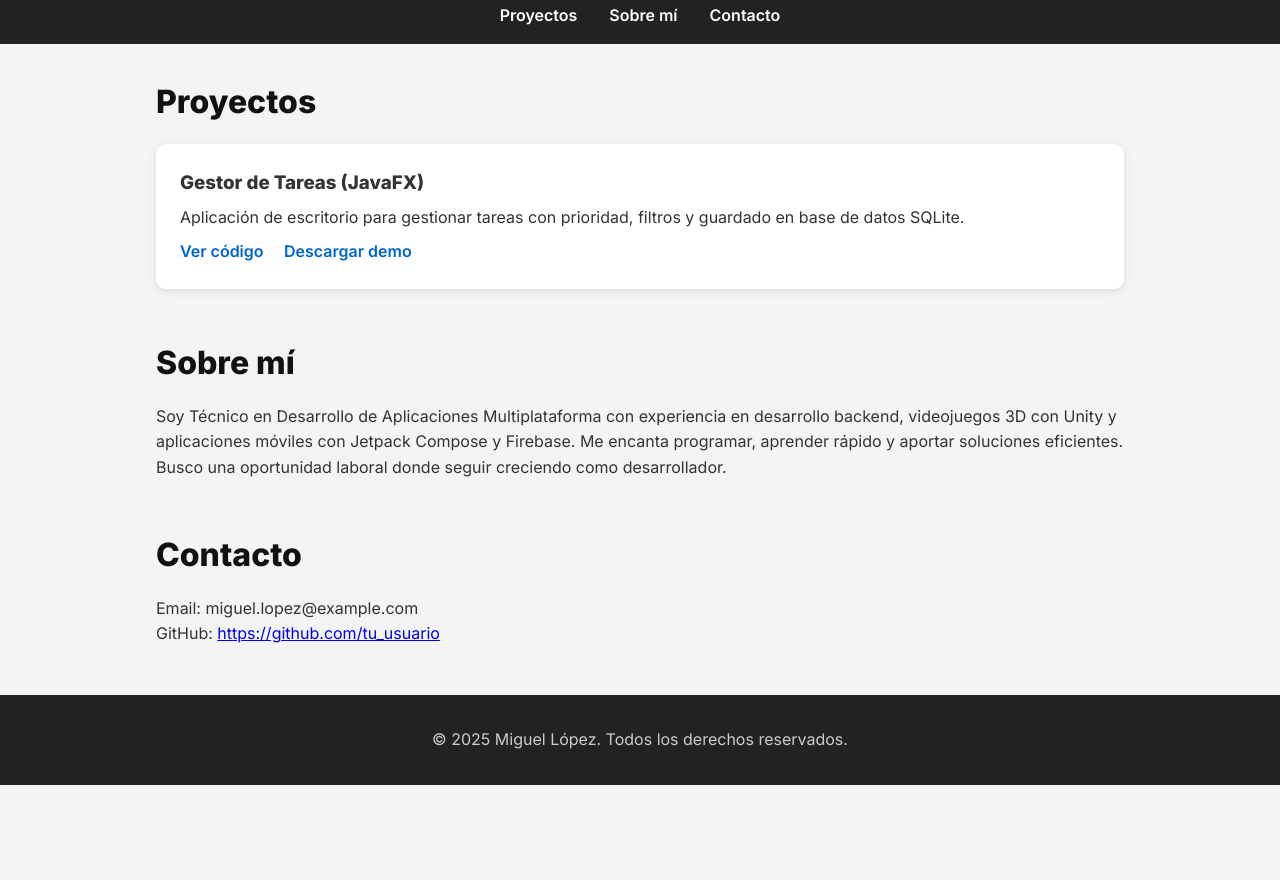
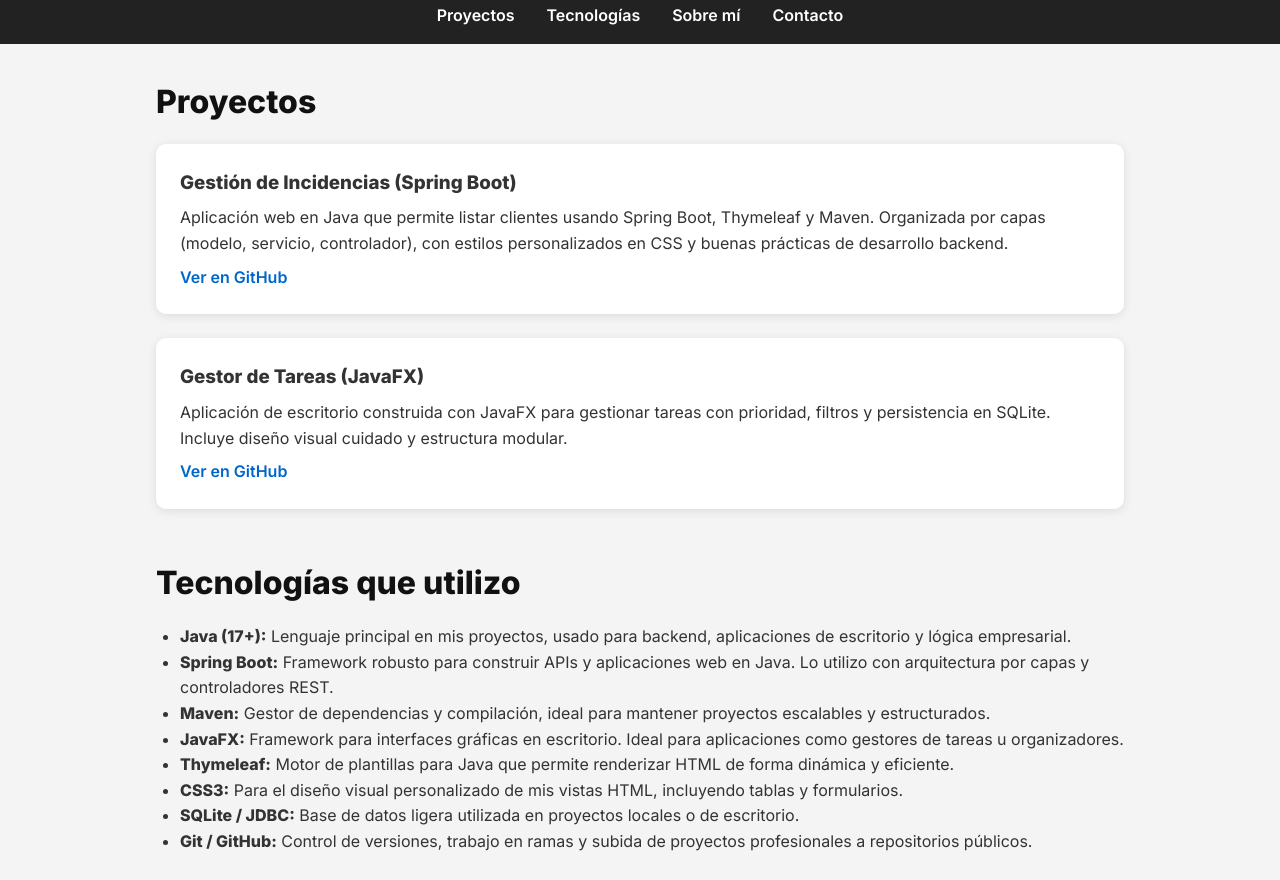
Before and after one commit to miike96/miguel-lopez.github.io, a plain HTML site: page index.html in a window 1280 px wide. Shown: the part 180-1060 px from the top of the page. Before the commit the page ends 965 px from the top, so only its background shows below. Drawn offline with Linux system fonts and the light colour scheme.

Commit message:
Update index.html
Modificado el index

```diff
--- a/index.html
+++ b/index.html
@@ -67,11 +67,14 @@
     }
     .project a {
       display: inline-block;
-      margin-right: 1rem;
       margin-top: 0.5rem;
       text-decoration: none;
       color: #0066cc;
       font-weight: 600;
+    }
+    ul.tech-list {
+      list-style: disc;
+      padding-left: 1.5rem;
     }
     footer {
       text-align: center;
@@ -89,6 +92,7 @@
 
   <nav>
     <a href="#proyectos">Proyectos</a>
+    <a href="#tecnologias">Tecnologías</a>
     <a href="#sobre-mi">Sobre mí</a>
     <a href="#contacto">Contacto</a>
   </nav>
@@ -98,14 +102,30 @@
       <h2>Proyectos</h2>
 
       <div class="project">
-        <h3>Gestor de Tareas (JavaFX)</h3>
-        <p>Aplicación de escritorio para gestionar tareas con prioridad, filtros y guardado en base de datos SQLite.</p>
-        <a href="https://github.com/miike96/GestorDeTareas" target="_blank">Ver código</a>
-        <a href="/descargas/GestorDeTareasInstaller.exe" download>Descargar demo</a>
+        <h3>Gestión de Incidencias (Spring Boot)</h3>
+        <p>Aplicación web en Java que permite listar clientes usando Spring Boot, Thymeleaf y Maven. Organizada por capas (modelo, servicio, controlador), con estilos personalizados en CSS y buenas prácticas de desarrollo backend.</p>
+        <a href="https://github.com/miike96/GestionDeIncidencias" target="_blank">Ver en GitHub</a>
       </div>
 
-      <!-- Más proyectos aquí -->
+      <div class="project">
+        <h3>Gestor de Tareas (JavaFX)</h3>
+        <p>Aplicación de escritorio construida con JavaFX para gestionar tareas con prioridad, filtros y persistencia en SQLite. Incluye diseño visual cuidado y estructura modular.</p>
+        <a href="https://github.com/miike96/GestorDeTareas" target="_blank">Ver en GitHub</a>
+      </div>
+    </section>
 
+    <section id="tecnologias">
+      <h2>Tecnologías que utilizo</h2>
+      <ul class="tech-list">
+        <li><strong>Java (17+):</strong> Lenguaje principal en mis proyectos, usado para backend, aplicaciones de escritorio y lógica empresarial.</li>
+        <li><strong>Spring Boot:</strong> Framework robusto para construir APIs y aplicaciones web en Java. Lo utilizo con arquitectura por capas y controladores REST.</li>
+        <li><strong>Maven:</strong> Gestor de dependencias y compilación, ideal para mantener proyectos escalables y estructurados.</li>
+        <li><strong>JavaFX:</strong> Framework para interfaces gráficas en escritorio. Ideal para aplicaciones como gestores de tareas u organizadores.</li>
+        <li><strong>Thymeleaf:</strong> Motor de plantillas para Java que permite renderizar HTML de forma dinámica y eficiente.</li>
+        <li><strong>CSS3:</strong> Para el diseño visual personalizado de mis vistas HTML, incluyendo tablas y formularios.</li>
+        <li><strong>SQLite / JDBC:</strong> Base de datos ligera utilizada en proyectos locales o de escritorio.</li>
+        <li><strong>Git / GitHub:</strong> Control de versiones, trabajo en ramas y subida de proyectos profesionales a repositorios públicos.</li>
+      </ul>
     </section>
 
     <section id="sobre-mi">
@@ -116,7 +136,7 @@
     <section id="contacto">
       <h2>Contacto</h2>
       <p>Email: miguel.lopez@example.com</p>
-      <p>GitHub: <a href="https://github.com/tu_usuario" target="_blank">https://github.com/tu_usuario</a></p>
+      <p>GitHub: <a href="https://github.com/miike96" target="_blank">https://github.com/miike96</a></p>
     </section>
   </main>
 
```
